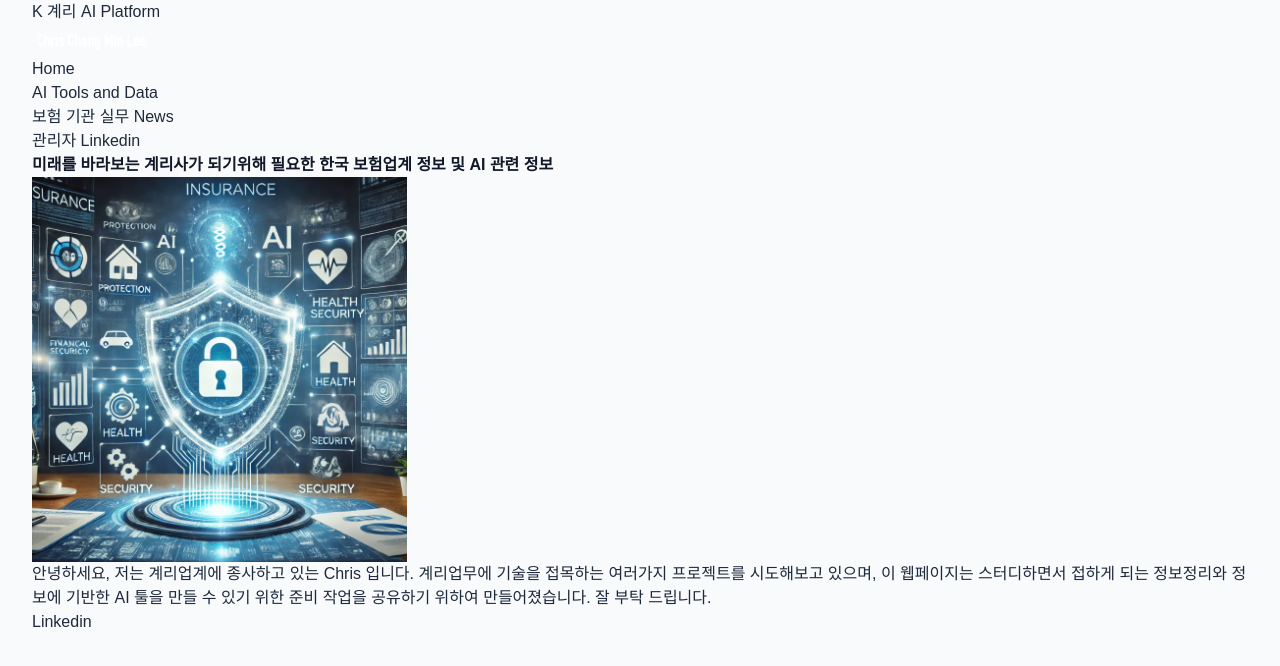
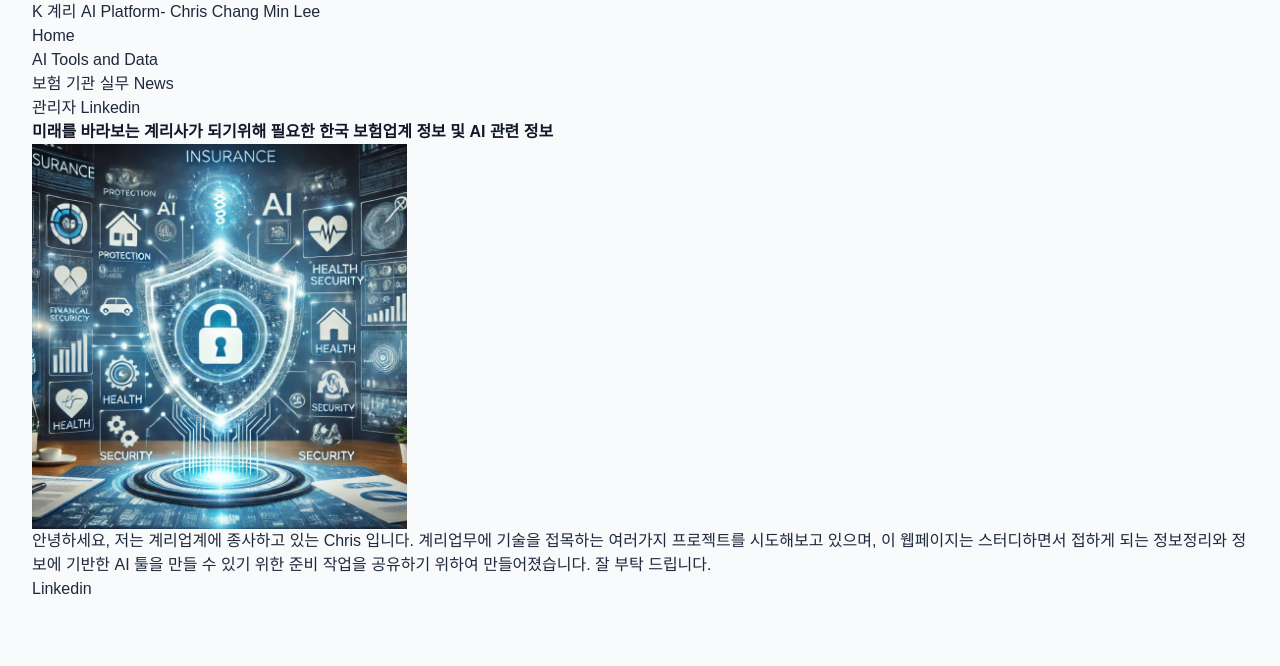
Before and after one commit to chrischangminlee/Enterprise-AI-Platform, a Next.js app in the folder frontend/: page / in a window 1280 px wide. Shown: the top 666 px of the page. Built offline with nearby package versions, Linux system fonts and the light colour scheme.

Commit message:
GNB 텍스트 크기 조정

```diff
--- a/frontend/src/app/layout.tsx
+++ b/frontend/src/app/layout.tsx
@@ -33,18 +33,15 @@ export default function RootLayout({
         {/* GNB (Global Navigation Bar) */}
         <nav className="mb-12 bg-blue-600 shadow-md">
           <div className="container mx-auto flex justify-between items-center py-4">
-            <Link href="/" className="flex items-center space-x-4">
-              <span className="text-white text-2xl font-bold">
-                K 계리 AI Platform
-              </span>
-              <Image
-                src="/K_Actuary_AI_Agent_Platform/images/logo.png"
-                alt="계리사 웹페이지 로고"
-                width={120}
-                height={120}
-                className="rounded-lg"
-                unoptimized
-              />
+            <Link href="/" className="flex items-center">
+              <div className="flex items-baseline space-x-2">
+                <span className="text-white text-2xl font-bold">
+                  K 계리 AI Platform
+                </span>
+                <span className="text-white text-xl font-bold">
+                  - Chris Chang Min Lee
+                </span>
+              </div>
             </Link>
             <ul className="flex space-x-6">
               <li>
```
